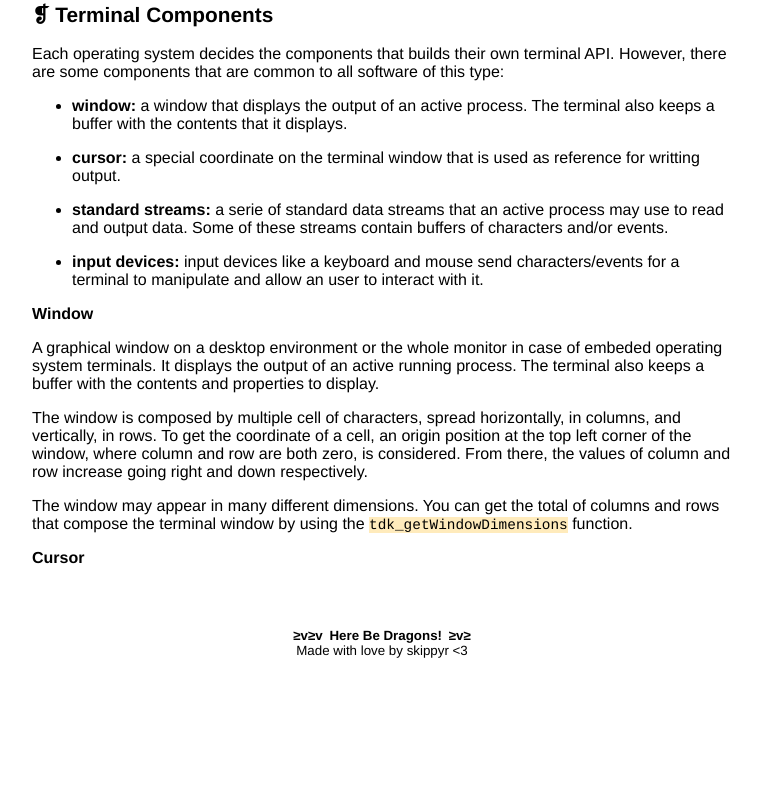
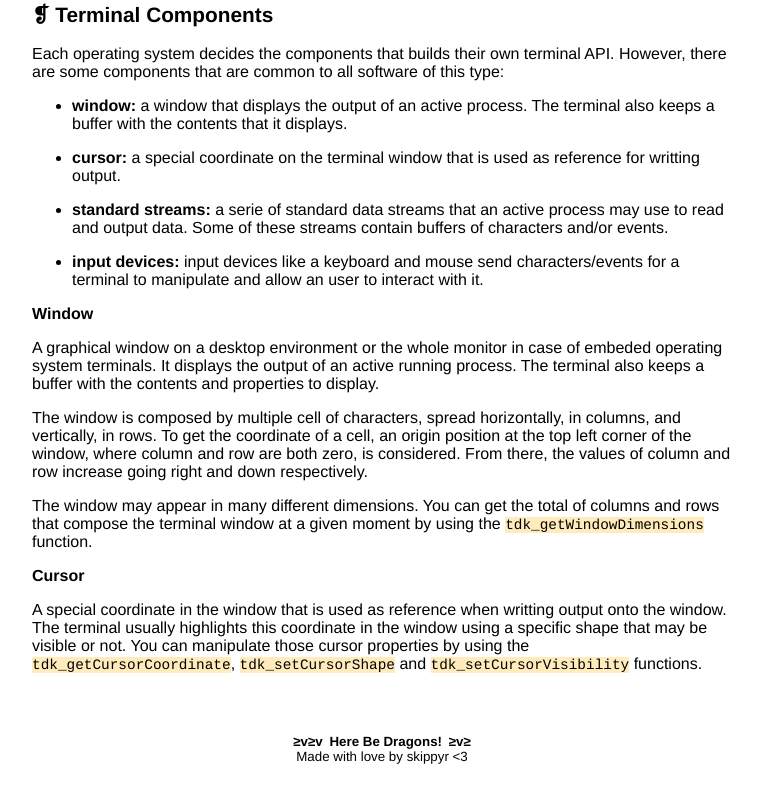
Before and after one commit to skippyr/wiki, a plain HTML site: page libtdk.html in a window 1280 px wide. Shown: the part 642-1443 px from the top of the page, without its empty margins (258-1019 px from the left). Before the commit the page ends 1337 px from the top, so only its background shows below. Drawn offline with nearby package versions, Linux system fonts and the light colour scheme.

Commit message:
add cursor subsection

```diff
--- a/libtdk.html
+++ b/libtdk.html
@@ -32,8 +32,10 @@
         <h3>Window</h3>
         <p>A graphical window on a desktop environment or the whole monitor in case of embeded operating system terminals. It displays the output of an active running process. The terminal also keeps a buffer with the contents and properties to display.</p>
         <p>The window is composed by multiple cell of characters, spread horizontally, in columns, and vertically, in rows. To get the coordinate of a cell, an origin position at the top left corner of the window, where column and row are both zero, is considered. From there, the values of column and row increase going right and down respectively.</p>
-        <p>The window may appear in many different dimensions. You can get the total of columns and rows that compose the terminal window by using the <code>tdk_getWindowDimensions</code> function.</p>
+        <p>The window may appear in many different dimensions. You can get the total of columns and rows that compose the terminal window at a given moment by using the <code>tdk_getWindowDimensions</code> function.</p>
         <h3>Cursor</h3>
+        <p>A special coordinate in the window that is used as reference when writting output onto the window. The terminal usually highlights this coordinate in the window using a specific shape that may be visible or not. You can manipulate those cursor properties by using the <code>tdk_getCursorCoordinate</code>, <code>tdk_setCursorShape</code> and <code>tdk_setCursorVisibility</code> functions.</p>
+        <h3></h3>
     </div>
     <footer>
         <p><strong>≥v≥v&ensp;Here Be Dragons!&ensp;≥v≥</strong><br />Made with love by skippyr &lt;3</p>
```
